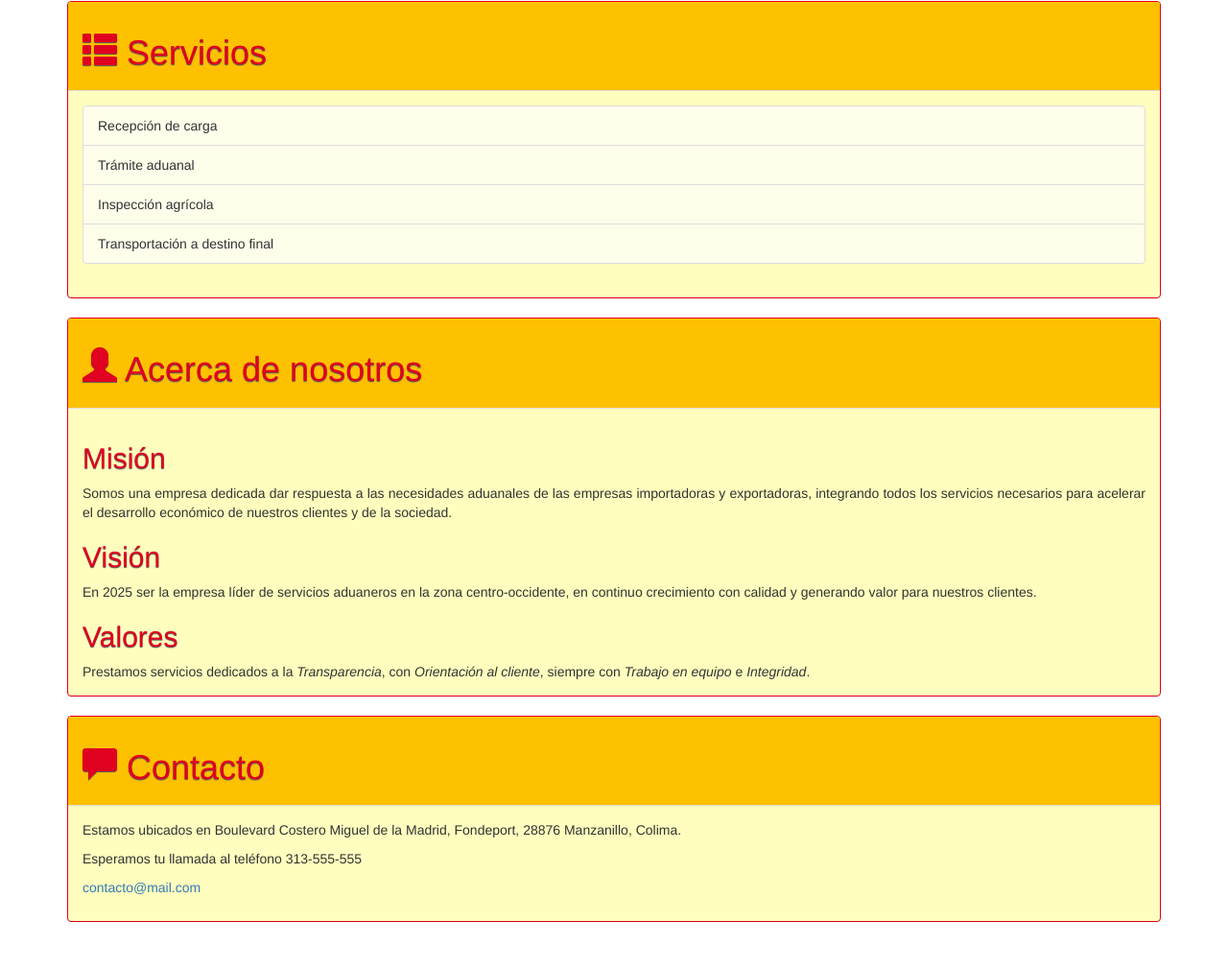
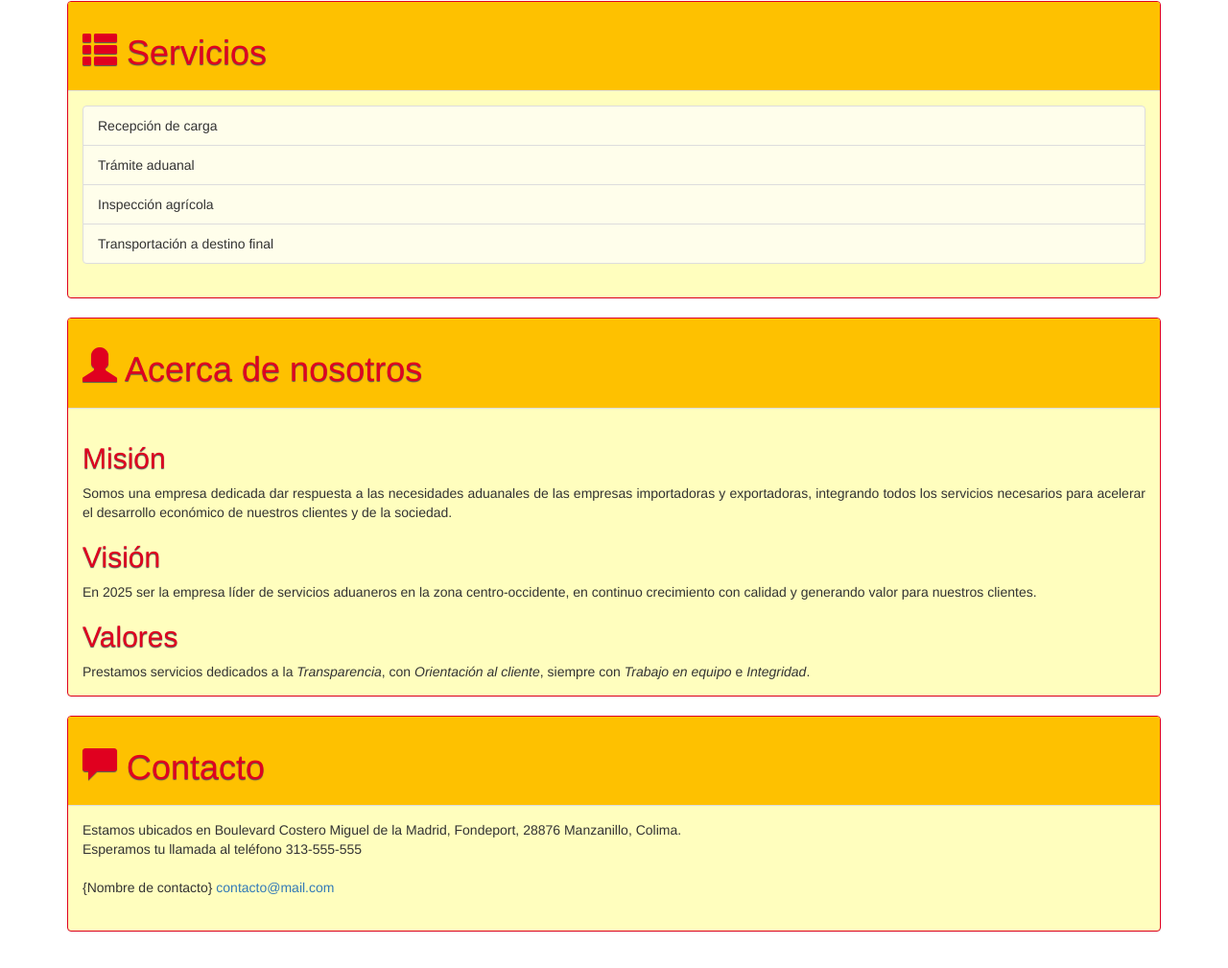
Before and after one commit to xsombra/SILP, a plain HTML site: page index.htm in a window 1280 px wide. Shown: the part 587-1596 px from the top of the page at 96% size. Drawn offline with nearby package versions, Linux system fonts and the light colour scheme.

Commit message:
change: Uso de la etiqueta address

```diff
--- a/index.htm
+++ b/index.htm
@@ -101,9 +101,9 @@
           <h1 id="contacto"><span class="glyphicon glyphicon-comment"></span> Contacto</h1>
         </div>
         <div class="panel-body">
-        <p>Estamos ubicados en Boulevard Costero Miguel de la Madrid, Fondeport, 28876 Manzanillo, Colima.</p>
-        <p>Esperamos tu llamada al teléfono 313-555-555</p>
-        <p><a href="mail:contacto@mail.com">contacto@mail.com</a></p>
+        <address>Estamos ubicados en Boulevard Costero Miguel de la Madrid, Fondeport, 28876 Manzanillo, Colima.<br>
+        Esperamos tu llamada al teléfono 313-555-555</address>
+        <address>{Nombre de contacto} <a href="mail:contacto@mail.com">contacto@mail.com</a></address>
       </div>
     </div>
 
```
